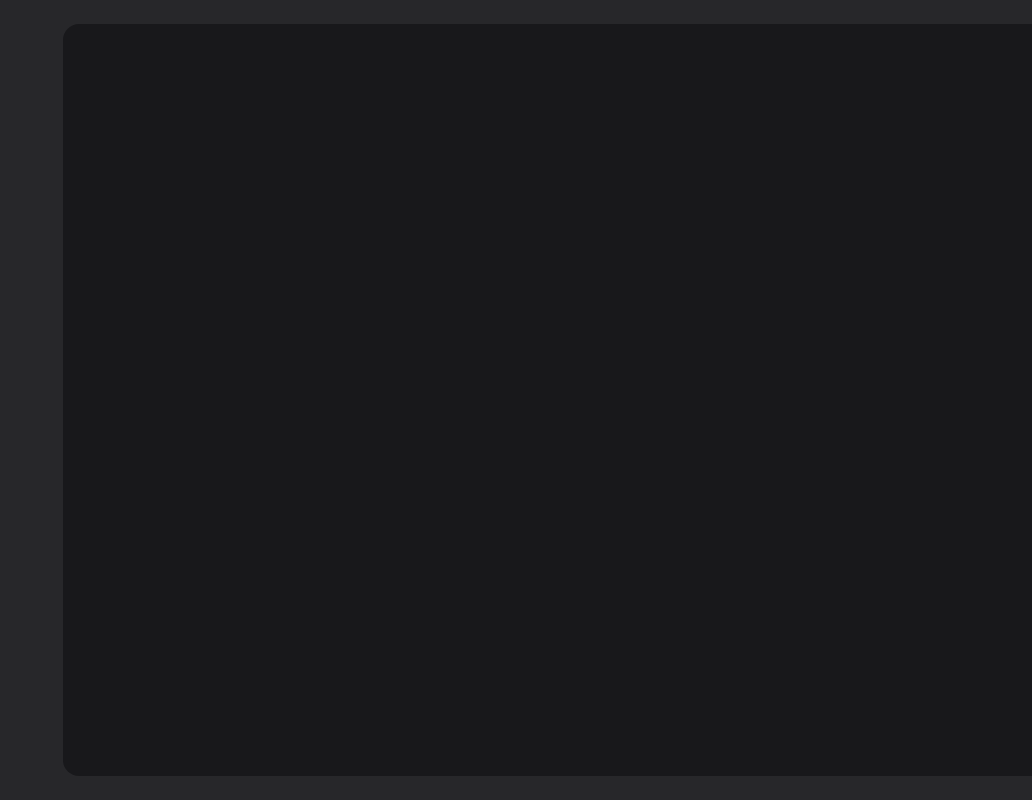
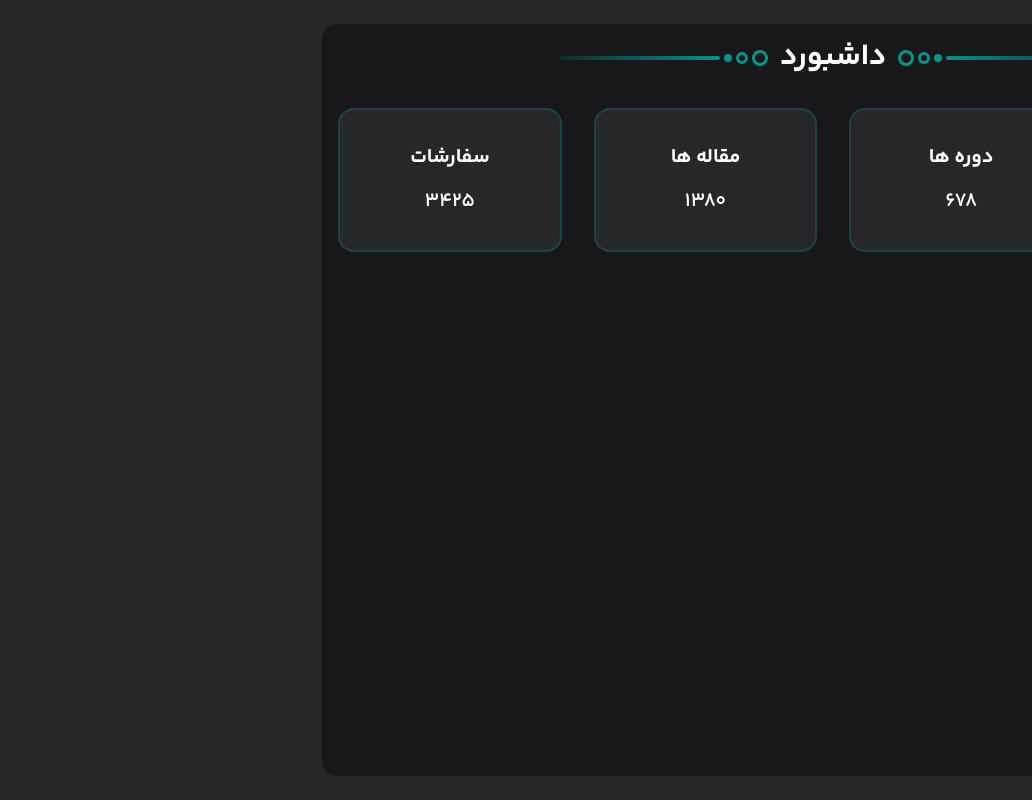
Before and after one commit to HosseinDev-02/genius-academy, a Next.js app: page /admin-panel in a window 1280 px wide. Shown: the whole page, without its empty margins (248-1280 px from the left). Built offline with nearby package versions, Linux system fonts and the light colour scheme.

Commit message:
codding PageHeader in admin panel

```diff
--- a/src/app/admin-panel/page.tsx
+++ b/src/app/admin-panel/page.tsx
@@ -34,17 +34,14 @@ const counterItems: CounterItem[] = [
 export default function Page() {
     return (
         <div>
-
+            {/* Page Header */}
+            <PageHeader title="داشبورد" />
+            {/* Dashboard Count Boxes */}
+            <div className="flex justify-between w-full gap-8">
+                {counterItems.map((item) => (
+                    <Box key={item.id} {...item} />
+                ))}
+            </div>
         </div>
-        // <div>
-        //     {/* Page Header */}
-        //     <PageHeader title="داشبورد" />
-        //     {/* Dashboard Count Boxes */}
-        //     <div className="flex justify-between w-full gap-8">
-        //         {counterItems.map((item) => (
-        //             <Box key={item.id} {...item} />
-        //         ))}
-        //     </div>
-        // </div>
     );
 }
--- a/src/components/admin-panel/AdminPanelProvider.tsx
+++ b/src/components/admin-panel/AdminPanelProvider.tsx
@@ -28,7 +28,7 @@ export default function AdminPanelProvider({
                     />
                 </div>
                 <div
-                    className={`col-span-10 bg-zinc-900 rounded-2xl transition-all duration-300 ${
+                    className={`col-span-10 bg-zinc-900 rounded-2xl transition-all duration-300 p-4 ${
                         sidebarState ? "" : ""
                     }`}
                 >
--- a/src/components/admin-panel/Box.tsx
+++ b/src/components/admin-panel/Box.tsx
@@ -7,7 +7,7 @@ type Box = {
 
 export default function Box({ title, count }: Box) {
     return (
-        <div className="bg-zinc-800 rounded-2xl p-4 w-full flex flex-col items-center gap-4 justify-center border-2 border-zinc-700 h-36 text-xl">
+        <div className="bg-zinc-800 rounded-2xl p-4 w-full flex flex-col items-center gap-4 justify-center border-2 border-teal-700/40 h-36 text-xl">
             <span className="font-YekanBakh-Bold">{title}</span>
             <span className="font-YekanBakh-SemiBold">{count}</span>
         </div>
--- a/src/components/admin-panel/PageHeader.tsx
+++ b/src/components/admin-panel/PageHeader.tsx
@@ -1,20 +1,29 @@
-import Link from 'next/link'
-import React from 'react'
+import Link from "next/link";
+import React from "react";
 
 type PageHeader = {
     title: string;
     href?: string;
+};
+
+export default function PageHeader({ title }: PageHeader) {
+    return (
+        <div className="flex items-center justify-center gap-3 mb-8">
+            <div className="flex items-center gap-1">
+                <span className="block w-40 h-1 rounded-xl bg-gradient-to-r from-teal-600 to-teal-400/10"></span>
+                <span className="block w-2 h-2 rounded-full border-3 border-teal-600 bg-teal-600"></span>
+                <span className="block w-3 h-3 rounded-full border-3 border-teal-600"></span>
+                <span className="block w-4 h-4 rounded-full border-3 border-teal-600"></span>
+            </div>
+            <h2 className="text-3xl text-center font-YekanBakh-Bold">
+                {title}
+            </h2>
+            <div className="flex items-center gap-1">
+                <span className="block w-4 h-4 rounded-full border-3 border-teal-600"></span>
+                <span className="block w-3 h-3 rounded-full border-3 border-teal-600"></span>
+                <span className="block w-2 h-2 rounded-full border-3 border-teal-600 bg-teal-600"></span>
+                <span className="block w-40 h-1 rounded-xl bg-gradient-to-l from-teal-600 to-teal-400/10"></span>
+            </div>
+        </div>
+    );
 }
-
-export default function PageHeader({ title, href }: PageHeader) {
-  return (
-    <div className='p-8 bg-zinc-800 rounded-2xl flex items-center justify-between mb-8'>
-        <h2 className='font-YekanBakh-Bold text-2xl text-indigo-600'>
-            {title}
-        </h2>
-        {
-            href && <Link className='bg-indigo-500 h-12 rounded-2xl px-8 flex items-center justify-center font-YekanBakh-SemiBold' href={href}>افزودن</Link>
-        }
-    </div>
-  )
-}
--- a/src/components/admin-panel/Sidebar.tsx
+++ b/src/components/admin-panel/Sidebar.tsx
@@ -59,7 +59,7 @@ export default function Sidebar() {
                 <ChevronRight className={`transition-all duration-300 ${isOpen ? "rotate-180" : ""}`} strokeWidth={'2.5px'} size={20} />
             </span> */}
             {/* Sidebar Header */}
-            <h5 className="font-YekanBakh-Black text-2xl text-center mb-5">
+            <h5 className="font-YekanBakh-Black text-2xl text-center mb-4">
                     پنل مدیریت
                 </h5>
             {/* Sidebar Menu */}
```
